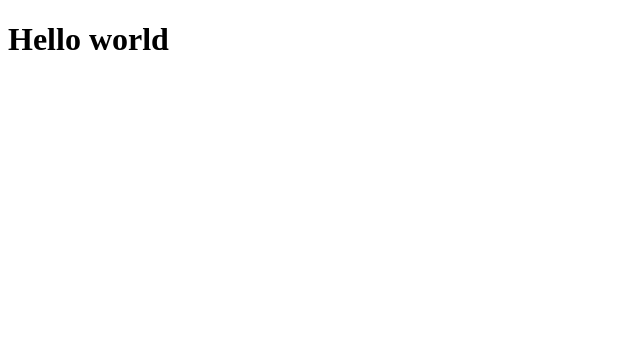
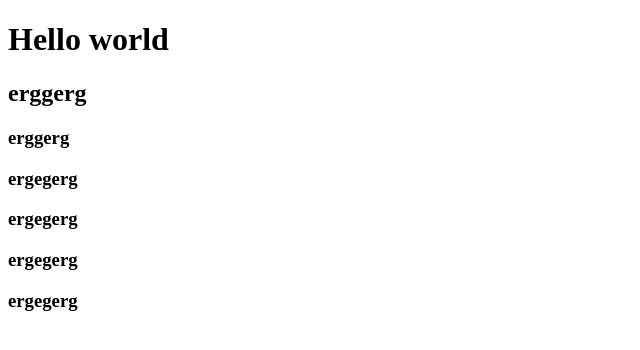
Before and after one commit to fozilovyosin2010/my_first_project, a plain HTML site: page index.html in a window 1280 px wide. Shown: the whole page, without its empty margins (0-640 px from the left). Drawn offline with Linux system fonts and the light colour scheme.

Commit message:
Added some tags

```diff
--- a/index.html
+++ b/index.html
@@ -7,5 +7,11 @@
   </head>
   <body>
     <h1>Hello world</h1>
+    <h2>erggerg</h2>
+    <h3>erggerg</h3>
+    <h3>ergegerg</h3>
+    <h3>ergegerg</h3>
+    <h3>ergegerg</h3>
+    <h3>ergegerg</h3>
   </body>
 </html>
```
